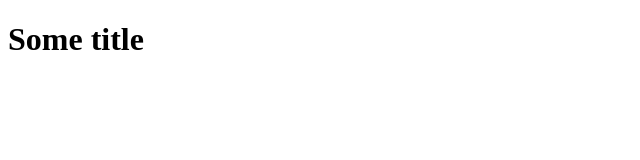
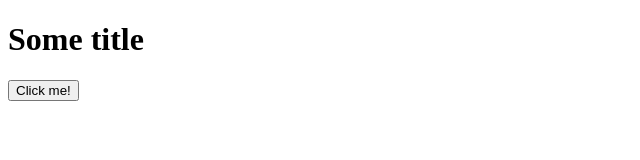
Before and after one commit to ArmandoHdzb/copilot_instructions_example, a plain HTML site: page index.html in a window 1280 px wide. Shown: the whole page, without its empty margins (0-640 px from the left). Drawn offline with Linux system fonts and the light colour scheme.

Commit message:
Refactor HTML structure and update JavaScript functions

```diff
--- a/index.html
+++ b/index.html
@@ -7,5 +7,10 @@
 </head>
 <body>
   <h1>Some title</h1>
+  <button>
+    <div>
+      <span>Click me!</span>
+    </div>
+  </button>
 </body>
 </html>
```
Also changed, not shown: index.js (+7 -0 lines).
